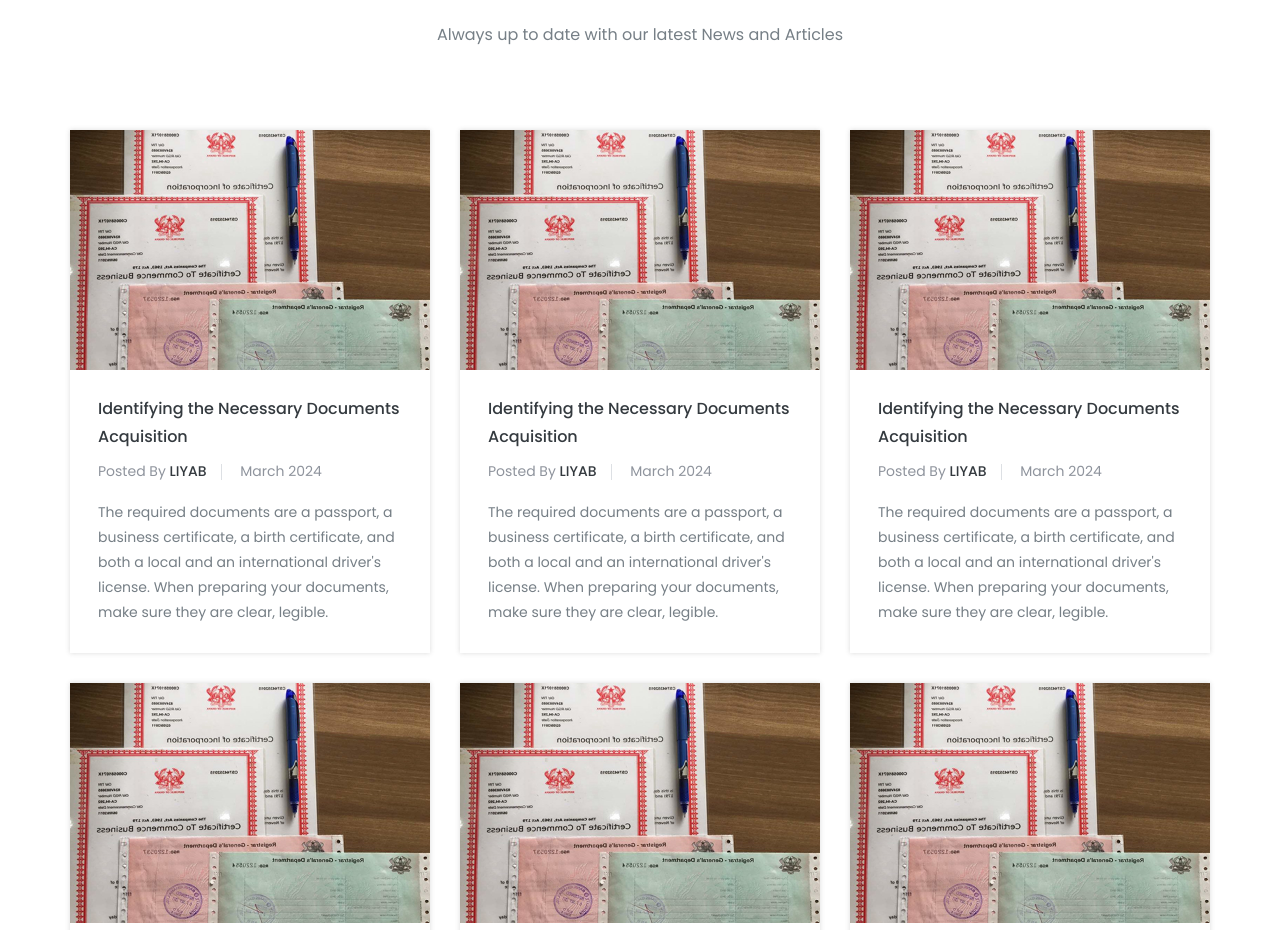
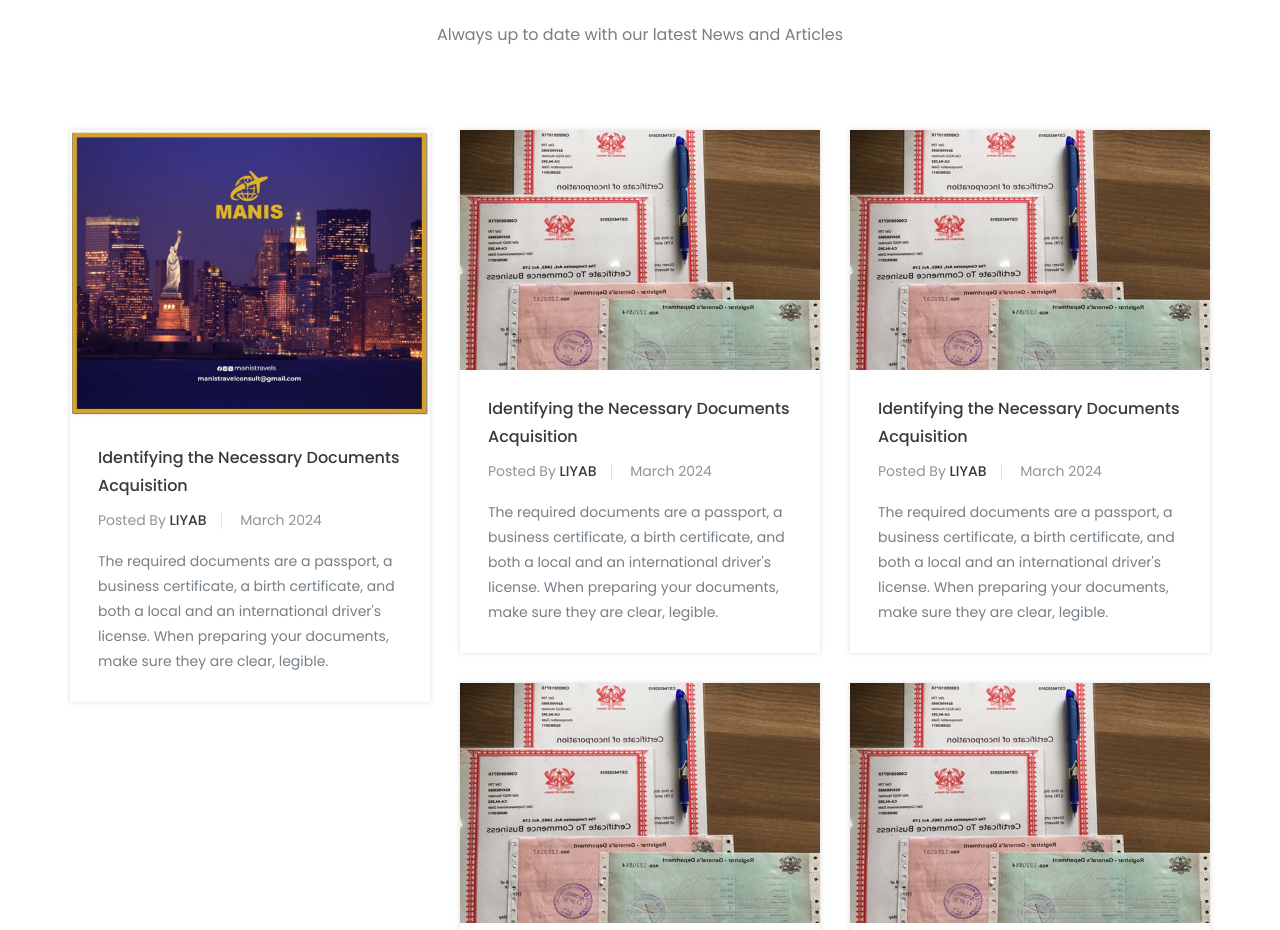
Before and after one commit to 12liyab/Manis-consult-2, a website: page index.html in a window 1280 px wide. Shown: the part 4727-5657 px from the top of the page. Drawn offline with nearby package versions, Linux system fonts and the light colour scheme.

Commit message:
Update index.html

```diff
--- a/index.html
+++ b/index.html
@@ -1000,7 +1000,7 @@
 						<div class="col-md-4 col-sm-6">
 							<div class="single-blog-item">
 								<div class="single-blog-item-img">
-									<img src="assets/images/blog/s1.jpg" alt="blog image">
+									<img src="assets/images/blog/picmanis1.jpg" alt="blog image">
 								</div>
 								<div class="single-blog-item-txt">
 									<h2><a href="#">Identifying the Necessary Documents Acquisition</a></h2>
```
